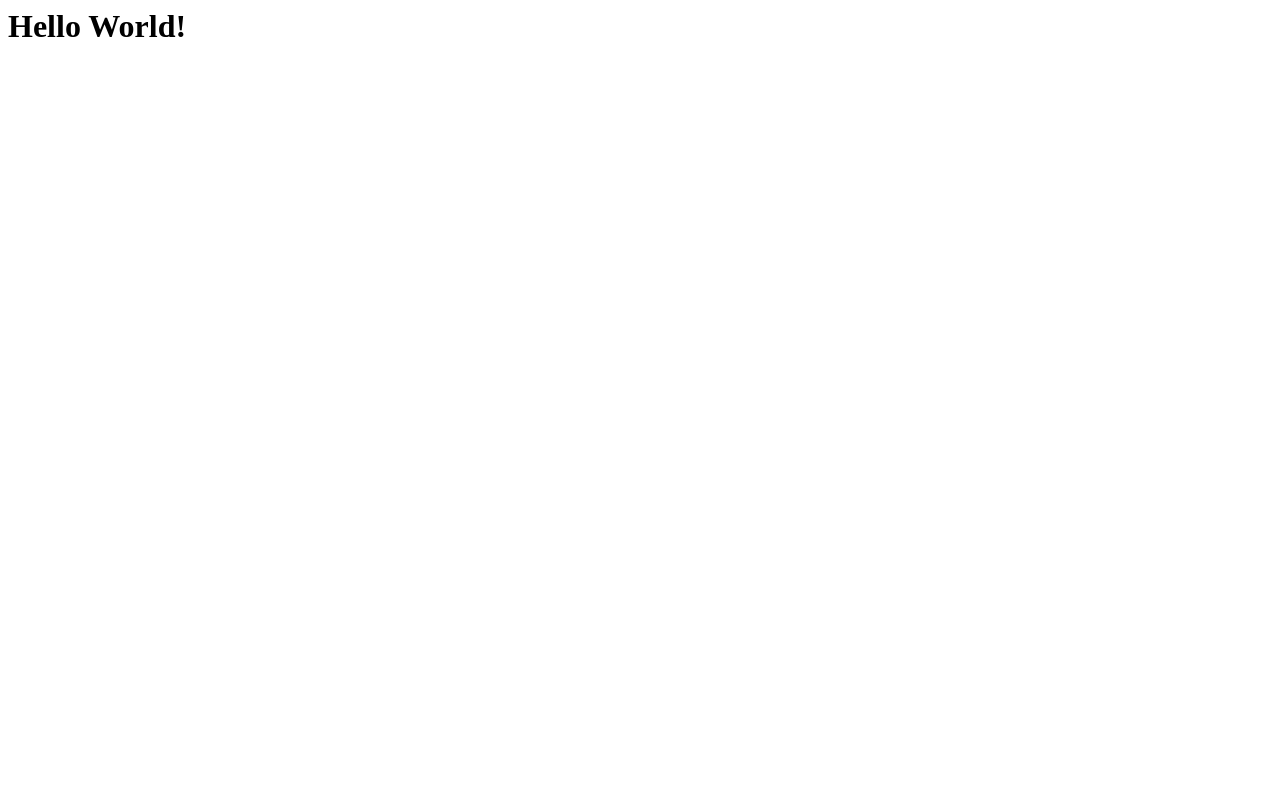
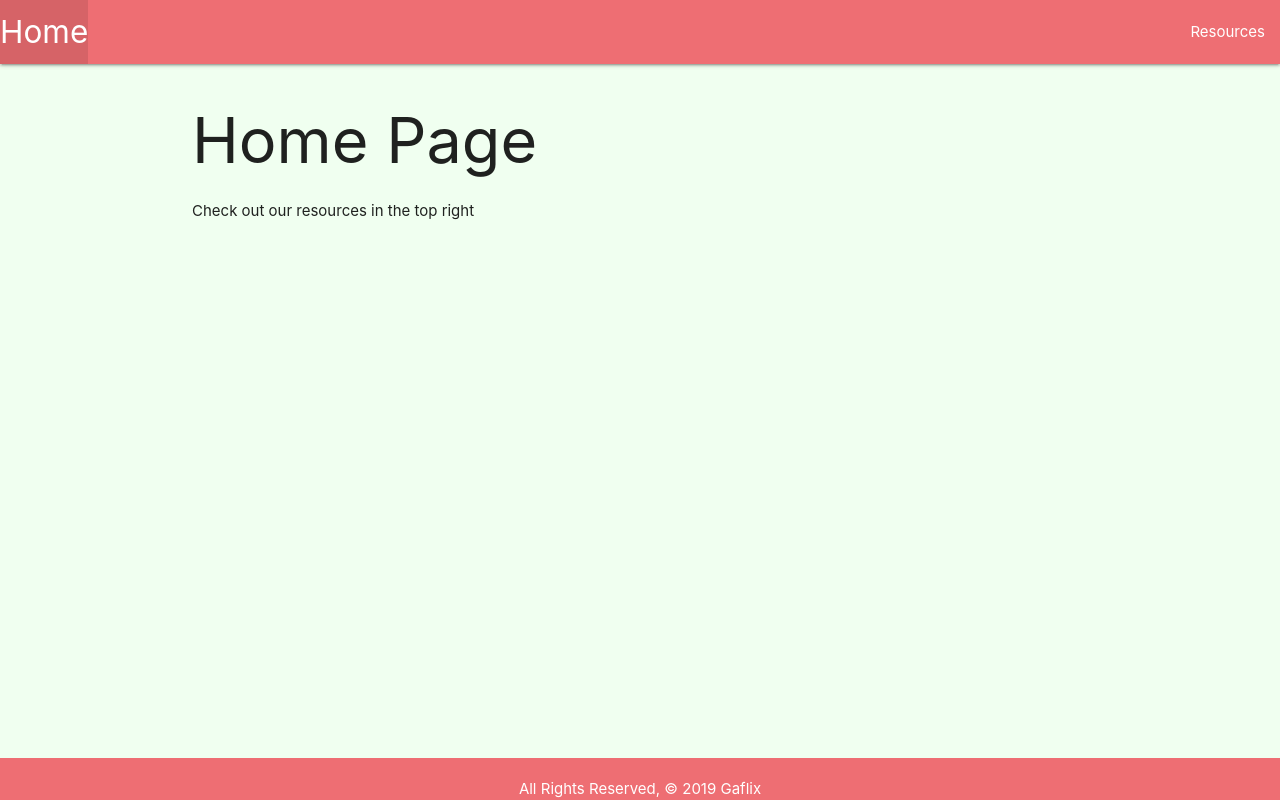
Before and after one commit to daydin14/gaflix, a Django app: page / in a window 1280 px wide. Before the commit the page is almost empty. Run offline with Django 4.2, Linux system fonts and the light colour scheme.

Commit message:
Template Inheritance and Static Files within

```diff
--- /dev/null
+++ b/main_app/static/css/style.css
@@ -0,0 +1,15 @@
+body {
+  background-color: honeydew;
+  display: flex;
+  min-height: 100vh;
+  flex-direction: column;
+}
+
+main {
+  flex: 1 0 auto;
+}
+
+footer {
+  padding-top: 0;
+  text-align: right;
+}
--- /dev/null
+++ b/main_app/templates/base.html
@@ -0,0 +1,39 @@
+{% load static %}
+<!DOCTYPE html>
+<html lang="en">
+  <head>
+    <meta charset="UTF-8" />
+    <meta name="viewport" content="width=device-width, initial-scale=1.0" />
+    <meta http-equiv="X-UA-Compatible" content="ie=edge" />
+    <title>Cat Collector</title>
+    <link
+      rel="stylesheet"
+      href="https://cdnjs.cloudflare.com/ajax/libs/materialize/1.0.0/css/materialize.min.css"
+    />
+    <link
+      rel="stylesheet"
+      type="text/css"
+      href="{% static 'css/style.css' %}"
+    />
+  </head>
+  <body>
+    <header class="navbar-fixed">
+      <nav>
+        <div class="nav-wrapper">
+          <ul>
+            <li>
+              <a href="/" class="left brand-logo"> Home</a>
+            </li>
+          </ul>
+          <ul class="right">
+            <li><a href="/resources">Resources</a></li>
+          </ul>
+        </div>
+      </nav>
+    </header>
+    <main class="container">{% block content %} {% endblock %}</main>
+    <footer class="page-footer">
+      <div class="center">All Rights Reserved, © 2019 Gaflix</div>
+    </footer>
+  </body>
+</html>
--- /dev/null
+++ b/main_app/templates/home.html
@@ -0,0 +1,5 @@
+{% extends 'base.html' %} {% block content %}
+<h1>Home Page</h1>
+<p>Check out our resources in the top right</p>
+
+{% endblock %}
--- a/main_app/views.py
+++ b/main_app/views.py
@@ -2,7 +2,7 @@ from django.http import HttpResponse
 from django.shortcuts import render
 
 def home(request):
-    return HttpResponse('<h1>Hello World!</h1>')
+    return render(request, 'home.html')
 
 def resources(request):
     return render(request, 'resources.html')
```
Also changed, not shown: main_app/templates/resources.html (+7 -16 lines).
